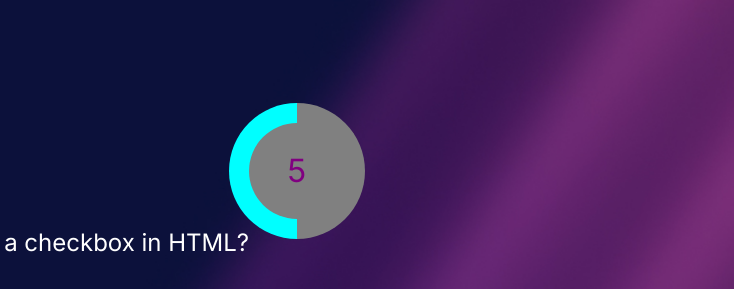
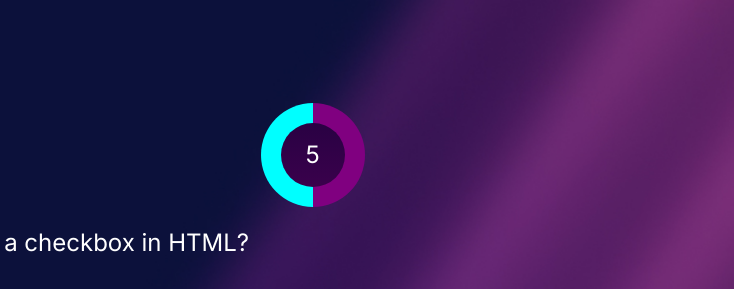
Before and after one commit to marchese89/TEAM3-BW1, a plain HTML site: page Question page.html in a window 1280 px wide. Shown: the top 289 px of the page, 546-1280 px from the left. Drawn offline with Linux system fonts and the light colour scheme.

Commit message:
Update timer.css

```diff
--- a/assets/css/timer.css
+++ b/assets/css/timer.css
@@ -73,20 +73,24 @@
 .outer-circle {
   position: relative;
   /* width: 90%; */
-  width: 6em;
-  height: 6em;
-  background: linear-gradient(grey, grey) content-box no-repeat,
-    conic-gradient(grey var(--outer_percent_deg, 0%), 0, #00ffff 100%)
+  width: 4em;
+  height: 4em;
+  background: linear-gradient(rgb(41, 1, 67), rgb(58, 1, 76)) content-box
+      no-repeat,
+    conic-gradient(purple var(--outer_percent_deg, 0%), 0, #00ffff 100%)
       border-box;
   z-index: 0;
   display: flex;
   justify-content: center;
   align-items: center;
+
+
 }
 
 .clock-timer {
-  font-size: 4vh;
-  color: purple;
+  font-size: 3vh;
+  color: rgb(255, 255, 255);
+  font-family: "Inter", sans-serif;
 }
 
 .clock-time:before {
```
